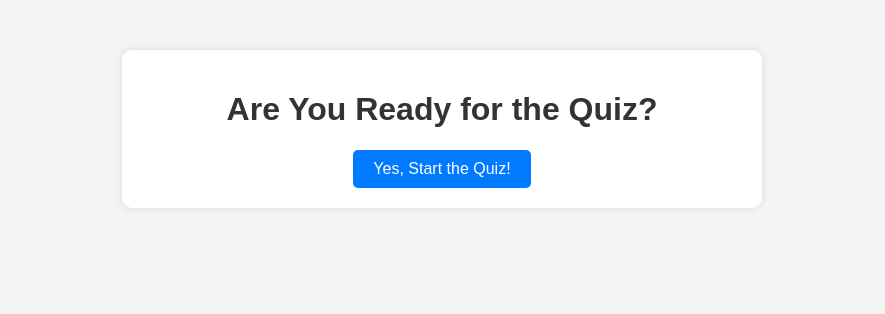
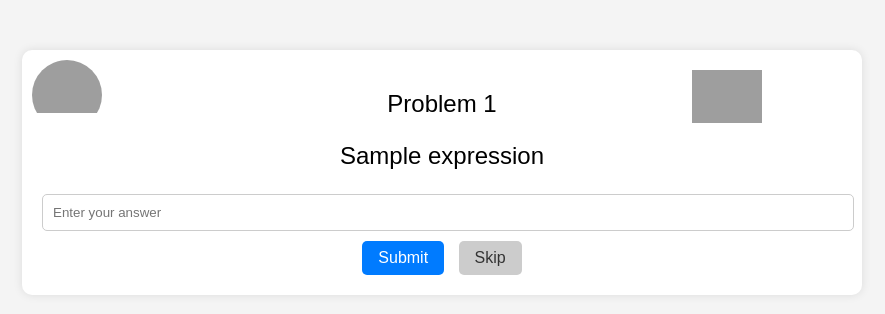
Before and after one commit to Santhosh-Kumar-R-S/Python-Mini-Project, a Flask app: template templates/quiz.html in a window 1280 px wide. Shown: the top 314 px of the page, without its empty margins (198-1083 px from the left). Run offline with Flask 3, Linux system fonts and the light colour scheme; the template is opened without the code that fills it: most values are stand-ins (such as "Sample title", 1, 10 or a date in 2020); grey boxes are pictures that could not be loaded.

Commit message:
Update quiz.html

```diff
--- a/templates/quiz.html
+++ b/templates/quiz.html
@@ -3,7 +3,7 @@
 <head>
     <meta charset="UTF-8">
     <meta name="viewport" content="width=device-width, initial-scale=1.0">
-    <title>Math Quiz</title>
+    <title>Math Quiz - Problem</title>
     <style>
         body {
             font-family: Arial, sans-serif;
@@ -13,25 +13,93 @@
         }
 
         .container {
-            max-width: 600px;
+            max-width: 800px;
             margin: 50px auto;
             padding: 20px;
             background-color: #fff;
             border-radius: 10px;
             box-shadow: 0 0 10px rgba(0, 0, 0, 0.1);
+            position: relative;
+        }
+
+        .logo {
+            position: absolute;
+            top: 10px;
+            left: 10px;
+            width: 70px;
+            height: 70px;
+            border-radius: 50%;
+            overflow: hidden;
+        }
+
+        .logo img {
+            width: 100%;
+            height: auto;
+            display: block;
+        }
+
+        .logo2 {
+            position: absolute;
+            top: 20px;
+            right: 20px;
+            width: 150px; /* Increase logo2 width */
+            height:150px; /* Increase logo2 height */
+            height:auto;
+		}
+
+        .logo2 img {
+            width: 100%;
+            height: auto;
+            display: block;
+        }
+
+        .header {
+            display: flex;
+            justify-content: space-between;
+            align-items: center;
+            margin-bottom: 20px;
+        }
+
+        .header img {
+            width: 70px;
+            height: auto;
         }
 
         h1 {
             text-align: center;
             color: #333;
+            margin: 0;
+        }
+
+        .problem-container {
+            text-align: center;
+        }
+
+        .problem-number {
+            font-size: 24px;
+            margin-top: 20px;
+        }
+
+        .expression {
+            font-size: 24px;
+            margin-top: 20px;
         }
 
         form {
             text-align: center;
+            margin-top: 20px;
         }
 
-        input[type="submit"] {
-            padding: 10px 20px;
+        input[type="number"] {
+            padding: 10px;
+            width: calc(100% - 10px);
+            margin-bottom: 10px;
+            border: 1px solid #ccc;
+            border-radius: 5px;
+        }
+
+        button {
+            padding: 8px 16px; /* Decrease button size */
             background-color: #007bff;
             color: #fff;
             border: none;
@@ -40,17 +108,48 @@
             font-size: 16px;
         }
 
-        input[type="submit"]:hover {
+        button:hover {
             background-color: #0056b3;
+        }
+
+        .skip-btn {
+            background-color: #ccc;
+            color: #333;
+            margin-left: 10px;
+        }
+
+        .skip-btn:hover {
+            background-color: #bbb;
         }
     </style>
 </head>
 <body>
     <div class="container">
-        <h1>Are You Ready for the Quiz?</h1>
-        <form action="{{ url_for('quiz') }}" method="post">
-            <input type="submit" value="Yes, Start the Quiz!">
+        <div class="header">
+            <div class="logo">
+                <img src="{{ url_for('static', filename='Srinivas University logo.png') }}" alt="Srinivas University Logo">
+            </div>
+
+            <div class="logo2">
+                <img src="{{ url_for('static', filename='flat.png') }}" alt="Flat Image">
+            </div>
+        </div>
+        <div class="problem-container">
+            <p class="problem-number"> Problem {{ problem_number }}</p>
+            <p class="expression">{{ expression }}</p>
+        </div>
+        <form id="quiz-form" action="{{ url_for('problem', problem_number=problem_number) }}" method="post">
+            <input type="number" id="answer" name="answer" placeholder="Enter your answer" required>
+            <button type="submit">Submit</button>
+            <button type="button" id="skip-btn" class="skip-btn">Skip</button>
         </form>
     </div>
+
+    <script>
+        document.getElementById("skip-btn").addEventListener("click", function() {
+            document.getElementById("answer").removeAttribute("required");
+            document.getElementById("quiz-form").submit();
+        });
+    </script>
 </body>
 </html>
```
